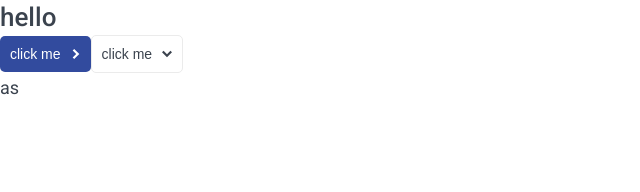
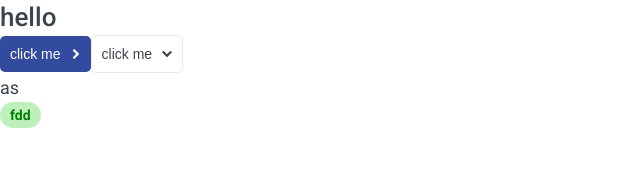
Before and after one commit to Yhuley/shop-app, a Next.js app: page / in a window 1280 px wide. Shown: the top 192 px of the page, without its empty margins (0-640 px from the left). Built offline with nearby package versions, Linux system fonts and the light colour scheme.

Commit message:
tag added

```diff
--- /dev/null
+++ b/components/Tag/Tag.module.css
@@ -0,0 +1,49 @@
+.tag {
+    display: inline-block;
+
+    box-sizing: border-box;
+    margin-right: 5px;
+    border-radius: 20px;
+}
+
+.small {
+    padding: 5px 10px;
+    font-size: 12px;
+    line-height: 12px;
+}
+
+.medium {
+    padding: 5px 10px;
+    font-size: 14px;
+}
+
+.ghost {
+    border: 1px solid var(--gray-light);
+}
+
+.red {
+    font-weight: bold;
+
+    color: var(--white);
+    background-color: #DE0000;
+}
+
+.gray {
+    font-weight: bold;
+
+    color: var(--white);
+    background-color: #B3C0D9;
+}
+
+.green {
+    font-weight: bold;
+
+    color: var(--green);
+    background-color: var(--green-light);
+}
+
+.primary {
+    border: 1px solid var(--primary);
+    color: var(--primary);
+    background-color: none;
+}
--- /dev/null
+++ b/components/Tag/Tag.tsx
@@ -0,0 +1,26 @@
+import { TagProps } from "./Tag.props"
+import styles from "./Tag.module.css"
+import cn from "classnames"
+
+export const Tag = ({size = "medium", children, color = "ghost", href, className, ...props}: TagProps): JSX.Element => {
+    return (
+        <div
+            className={cn(styles.tag, className, {
+                [styles.small]: size === "small",
+                [styles.medium]: size === "medium",
+                [styles.ghost]: color === "ghost",
+                [styles.red]: color === "red",
+                [styles.gray]: color === "gray",
+                [styles.green]: color === "green",
+                [styles.primary]: color === "primary",
+            })}
+            {...props}
+        >
+            {href ?
+                <a href={href}>{children}</a>
+                :
+                <>{children}</>
+            }
+        </div>
+    )
+}
--- a/components/index.ts
+++ b/components/index.ts
@@ -1,3 +1,4 @@
 export * from "./Htag/Htag"
 export * from "./Button/Button"
 export * from "./Paragraph/Paragraph"
+export * from "./Tag/Tag"
--- a/pages/index.tsx
+++ b/pages/index.tsx
@@ -1,4 +1,4 @@
-import { Htag, Button, Paragraph } from "../components"
+import { Htag, Button, Paragraph, Tag } from "../components"
 
 export default function Home() {
   return (
@@ -7,6 +7,7 @@ export default function Home() {
       <Button appearance="primary" arrow="right">click me</Button>
       <Button appearance="ghost" arrow="down">click me</Button>
       <Paragraph size="large">as</Paragraph>
+      <Tag color="green">fdd</Tag>
     </>
   )
 }
--- a/styles/global.css
+++ b/styles/global.css
@@ -19,5 +19,5 @@ body {
     --primary-hover: rgb(7, 21, 65);
     --red: red;
     --green: green;
-    --green-light: rgb(59, 179, 59);
+    --green-light: rgb(190, 240, 190);
 }
```
Also changed, not shown: components/Tag/Tag.props.ts (added, +8 -0 lines).
